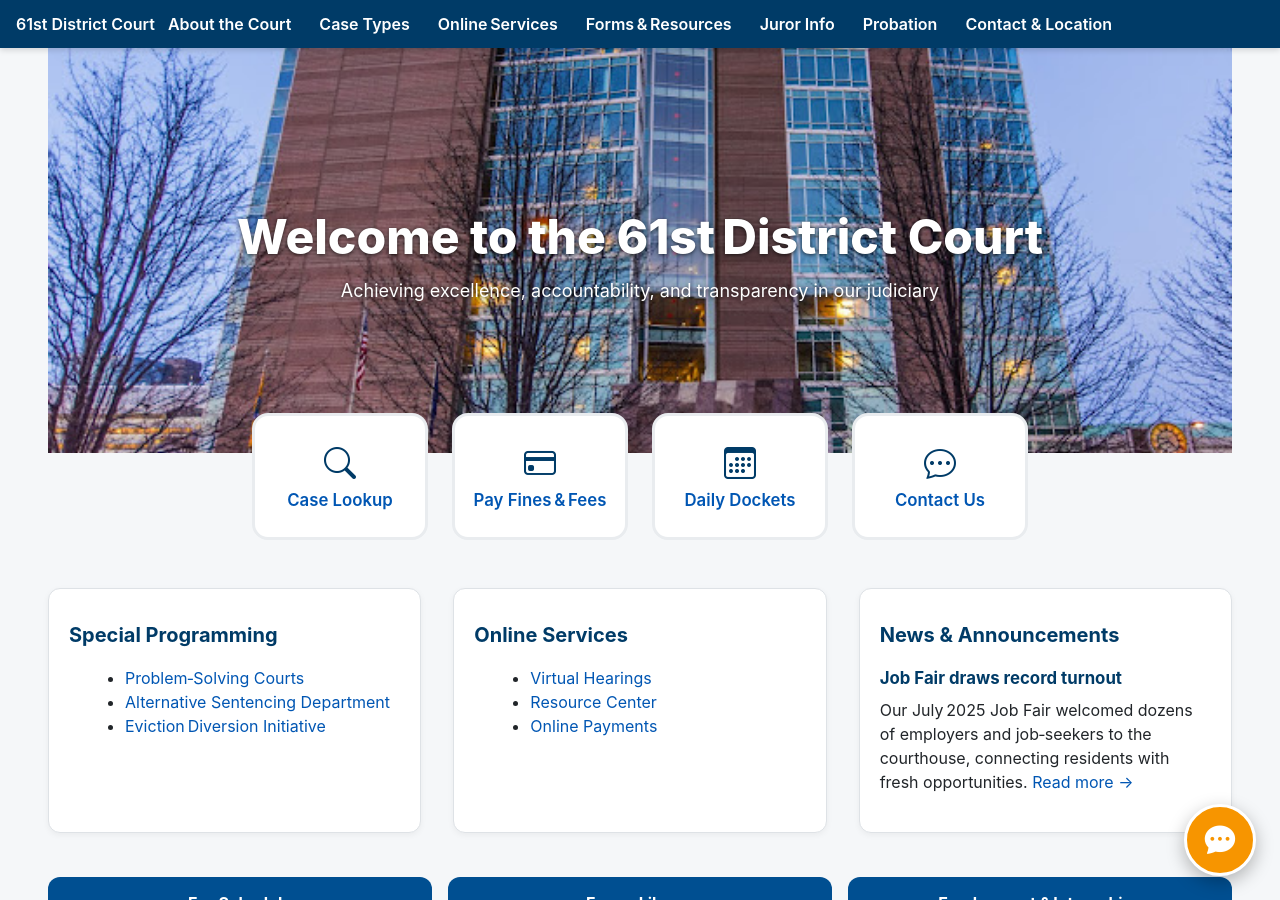
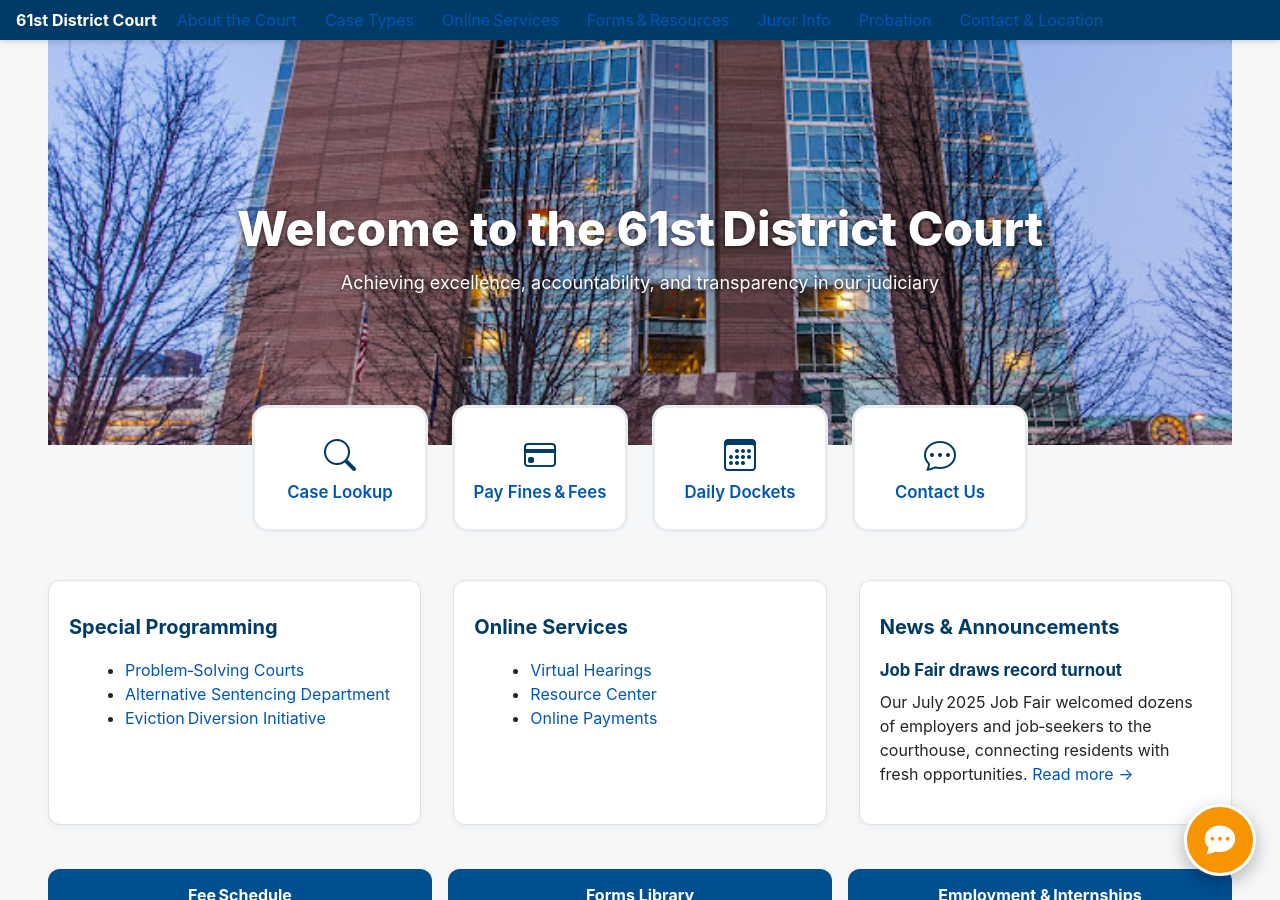
Before and after one commit to DrStern/DanFischer.github.io, a Jekyll site: the page built from index.md, in a window 1280 px wide and 900 px high. Built offline with Jekyll 4.4.1, drawn with Linux system fonts in a browser that asks for light colours.

Commit message:
Update custom.css

```diff
--- a/assets/css/custom.css
+++ b/assets/css/custom.css
@@ -20,23 +20,35 @@ a:hover{color:#003f8c;text-decoration:underline}
 /* NAVIGATION BAR
    --------------------------------------------------------------------- */
 .navbar{
-  background:#003b67;color:#fff;
-  position:sticky;top:0;z-index:1000;
-  display:flex;align-items:center;justify-content:center;
+  background:#003b67;
+  color:#fff;
+  position:sticky;
+  top:0;
+  z-index:1000;
+  display:flex;
+  align-items:center;
+  justify-content:center;   /* keeps <ul> centered even with home-link */
   padding:.5rem 1rem;
   box-shadow:0 2px 6px rgba(0,0,0,.15);
 }
-.navbar > ul{
-  list-style:none;margin:0;padding:0;
-  display:flex;gap:1.75rem;
+
+/* Home / logo link */
+.home-link{
+  margin-right:3rem;        /* <-- buffer before the menu starts */
+  font-weight:700;
+  color:#fff;
+  text-decoration:none;
+  white-space:nowrap;
 }
-.navbar li{position:relative}
-.navbar a{
-  color:#fff;font-weight:600;
-  padding:.25rem 0;display:inline-block;
+
+/* Main menu */
+.nav-menu{
+  list-style:none;
+  margin:0;
+  padding:0;
+  display:flex;
+  gap:1.75rem;
 }
-.navbar a:hover{opacity:.85}
-
 /* DROPDOWNS
    --------------------------------------------------------------------- */
 .dropdown{
```
